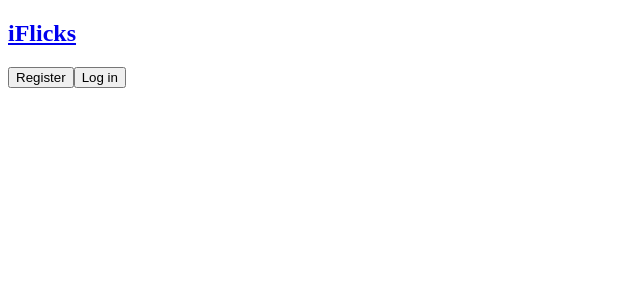
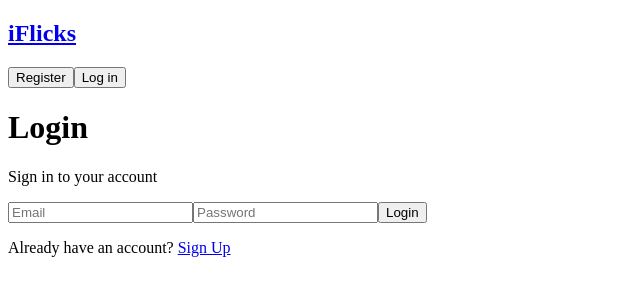
Before and after one commit to GregM1991/Flicksy, a React (Create React App) app in the folder client/: page /playlists in a window 1280 px wide. Shown: the top 300 px of the page, without its empty margins (0-640 px from the left). Built offline with nearby package versions, Linux system fonts and the light colour scheme; no server answers.

Commit message:
create private route

```diff
--- a/client/src/App.js
+++ b/client/src/App.js
@@ -4,6 +4,8 @@ import { Login } from "./components/auth/Login"
 import { Register } from "./components/auth/Register"
 import { Navbar } from "./components/layout/Navbar"
 import { Landing } from "./components/layout/Landing"
+import Playlists from '../src/components/Sections/Playlists'
+import PrivateRoute from './components/PrivateRoute'
 import ViewMovie from "./components/Sections/ViewMovie"
 import UserContext from "./context/UserContext"
 import axios from "axios"
@@ -37,6 +39,7 @@ const App = () => {
           <Route exact path="/login" component={Login} />
           {/* <Route exact path="/showpage" component={ShowPage} /> */}
           <Route exact path="/movie/:movieId" component={ViewMovie} />
+          <PrivateRoute exact path="/playlists" component={Playlists} />
         </Switch>
       </UserContext.Provider>
     </Router>
--- a/client/src/components/Config.js
+++ b/client/src/components/Config.js
@@ -1,4 +1,6 @@
+
 //SERVER ROUTES
+
 export const USER_SERVER = '../../../routes/api/users'
 export const API_KEY = 'd000e49dfb883177f289b28c41dc7d69'
 
--- /dev/null
+++ b/client/src/components/PrivateRoute.js
@@ -0,0 +1,14 @@
+import React from 'react'
+import {Route} from 'react-router-dom'
+import {Login} from '../components/auth/Login'
+
+export default function PrivateRoute(props) {
+
+    const {token} = localStorage
+    const {component, ...rest} = props
+    return (
+        <div>
+            <Route {...rest} component={token ? component : Login}/>
+        </div>
+    )
+}
--- /dev/null
+++ b/client/src/components/Sections/Playlists.js
@@ -0,0 +1,11 @@
+import React from 'react'
+
+const Playlists = () => {
+    return (
+        <div>
+            this is the playlists
+        </div>
+    )
+}
+
+export default Playlists
```
